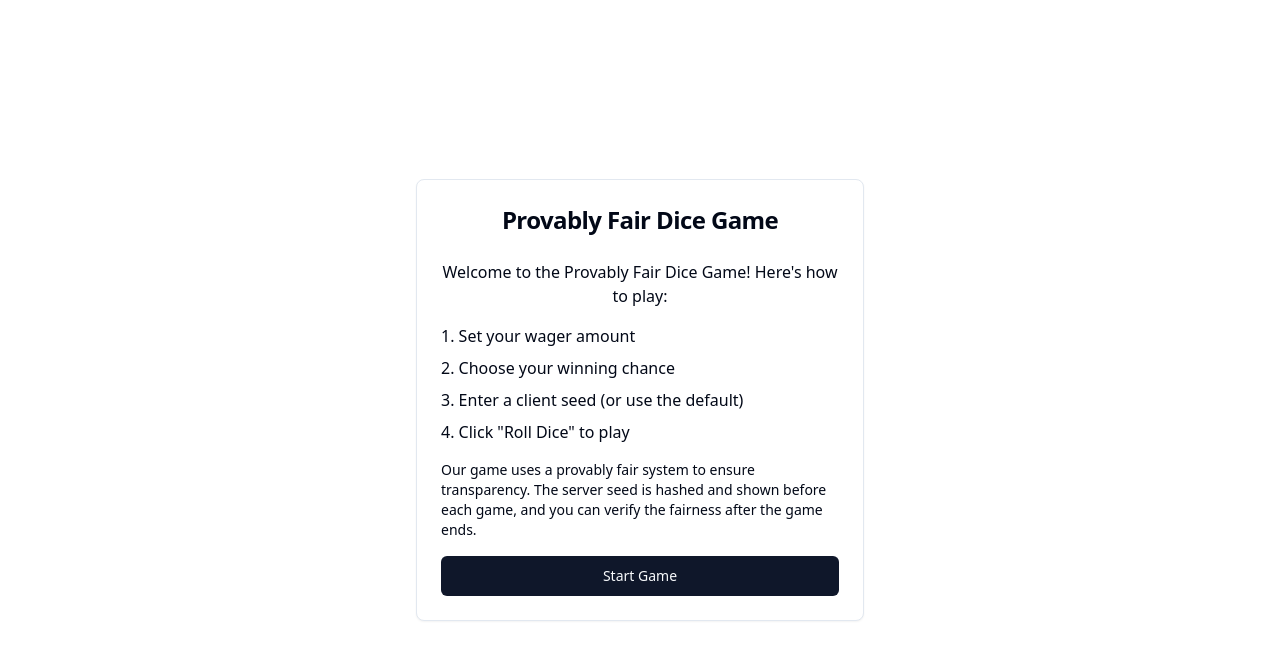
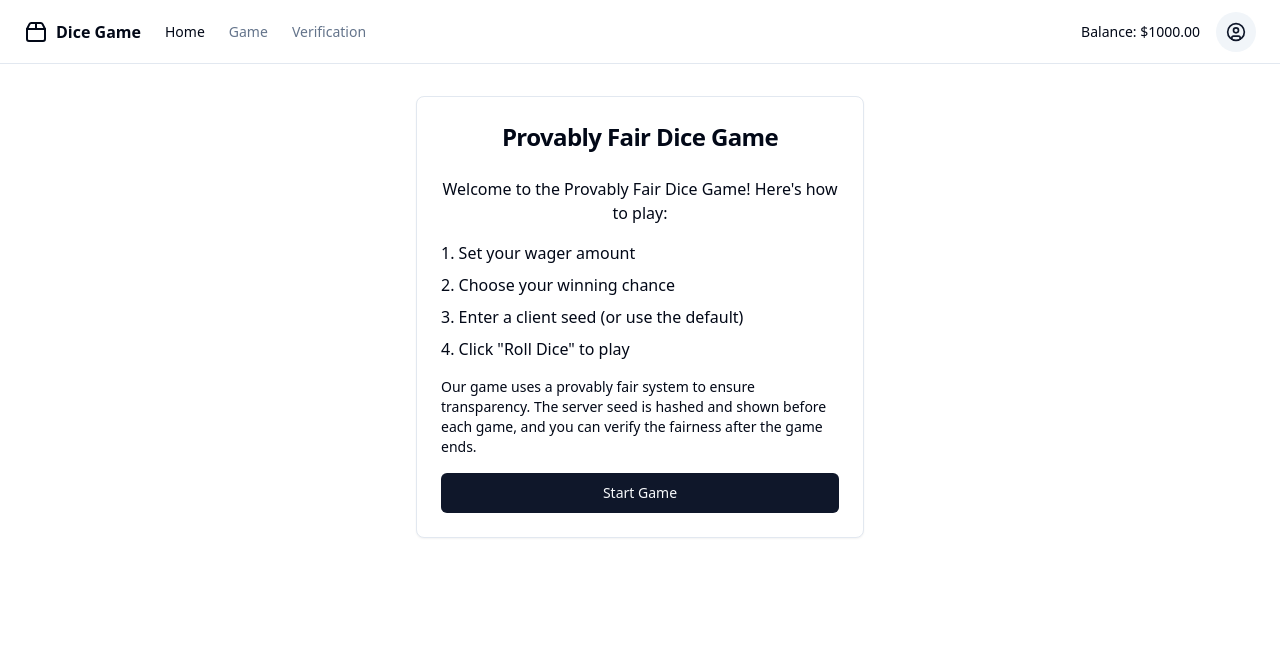
Before and after one commit to GPT-Engineer-App/fair-dice-roller, a React (Vite) app: page / in a window 1280 px wide. Shown: the top 660 px of the page. Built offline with nearby package versions, Linux system fonts and the light colour scheme.

Commit message:
Fix navbar visibility and update layout structure

```diff
--- a/src/App.jsx
+++ b/src/App.jsx
@@ -2,7 +2,7 @@ import { Toaster } from "@/components/ui/sonner";
 import { TooltipProvider } from "@/components/ui/tooltip";
 import { QueryClient, QueryClientProvider } from "@tanstack/react-query";
 import { Route, BrowserRouter as Router, Routes } from "react-router-dom";
-import Layout from "./layouts/default";
+import Layout from "./layouts/navbar";
 import Home from "./pages/Index";
 import Game from "./pages/Game";
 import Verification from "./pages/Verification";
--- a/src/layouts/navbar.jsx
+++ b/src/layouts/navbar.jsx
@@ -9,10 +9,15 @@ import {
 } from "@/components/ui/dropdown-menu";
 import { Sheet, SheetContent, SheetTrigger } from "@/components/ui/sheet";
 import { cn } from "@/lib/utils";
-import { CircleUser, Menu, Package2 } from "lucide-react";
+import { CircleUser, Menu, Package2, Home, DollarSign, FileCheck } from "lucide-react";
 import { NavLink, Outlet } from "react-router-dom";
-import { navItems } from "../App";
 import { useState, useEffect } from "react";
+
+const navItems = [
+  { title: "Home", to: "/", icon: <Home className="h-4 w-4" /> },
+  { title: "Game", to: "/game", icon: <DollarSign className="h-4 w-4" /> },
+  { title: "Verification", to: "/verification", icon: <FileCheck className="h-4 w-4" /> },
+];
 
 const Layout = () => {
   const [balance, setBalance] = useState(1000); // Initial balance
@@ -20,7 +25,7 @@ const Layout = () => {
   useEffect(() => {
     window.userBalance = balance;
     window.updateBalance = setBalance;
-  }, []);
+  }, [balance]);
 
   return (
     <div className="flex min-h-screen w-full flex-col">
@@ -46,7 +51,7 @@ const DesktopNav = () => (
       className="flex items-center gap-2 text-lg font-semibold md:text-base"
     >
       <Package2 className="h-6 w-6" />
-      <span className="sr-only">Acme Inc</span>
+      <span className="">Dice Game</span>
     </NavItem>
     {navItems.map((item) => (
       <NavItem key={item.to} to={item.to}>
@@ -71,10 +76,11 @@ const MobileNav = () => (
           className="flex items-center gap-2 text-lg font-semibold"
         >
           <Package2 className="h-6 w-6" />
-          <span className="sr-only">Acme Inc</span>
+          <span className="">Dice Game</span>
         </NavItem>
         {navItems.map((item) => (
           <NavItem key={item.to} to={item.to}>
+            {item.icon}
             {item.title}
           </NavItem>
         ))}
```
